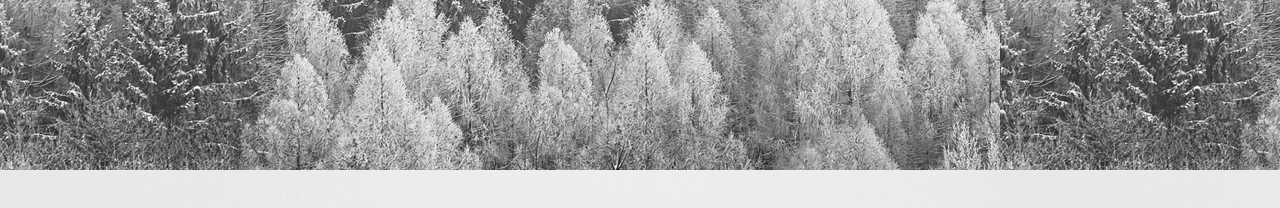
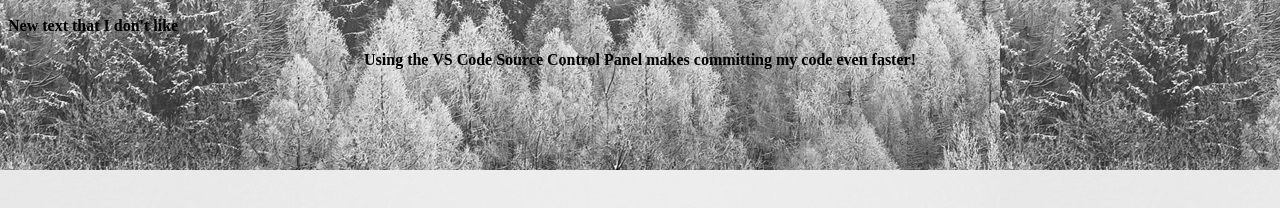
Before and after one commit to thekidmellow/my-first-project, a plain HTML site: page index.html in a window 1280 px wide. Shown: the part 506-714 px from the top of the page. Drawn offline with Linux system fonts and the light colour scheme.

Commit message:
Add centered text paragraph and style rule for text-center class"

```diff
--- a/assets/css/style.css
+++ b/assets/css/style.css
@@ -15,3 +15,7 @@ h2 {
 p {
     font-weight: bold;
 }
+
+.text-center {
+    text-align: center;
+}
--- a/index.html
+++ b/index.html
@@ -13,5 +13,7 @@
     <p>This is my first project built in an IDE!</p>
     <h2>VS Code is awesome!</h2>
     <img src="assets/images/01-02-02_ci-logo.png" alt="Code Institute Logo" />
+    <p>New text that I don't like</p>
+    <p class="text-center">Using the VS Code Source Control Panel makes committing my code even faster!</p>
   </body>
 </html>
```
